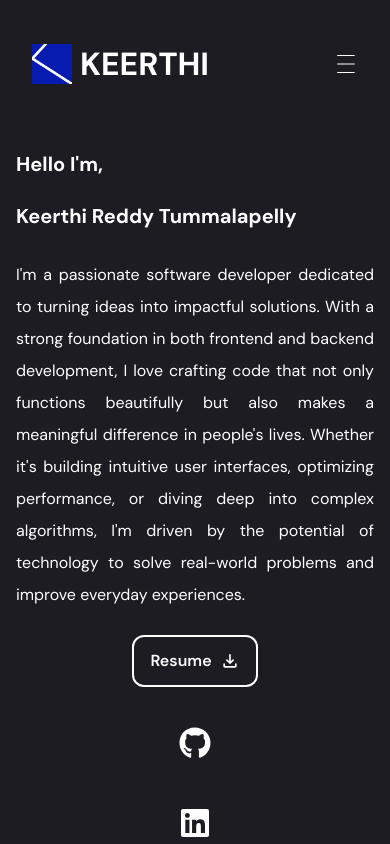
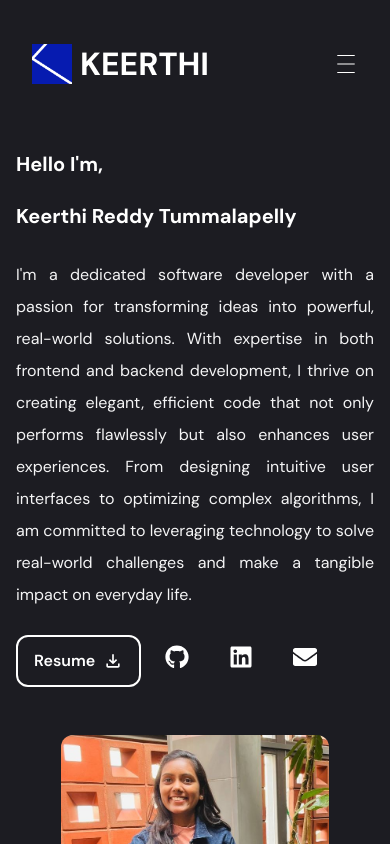
Before and after one commit to keerthireddytummalapelly/MyPortfolio, a Next.js app: page / in a window 390 px wide. Shown: the top 844 px of the page. Built offline with nearby package versions, Linux system fonts and the light colour scheme.

Commit message:
Latest changes

```diff
--- a/components/about.jsx
+++ b/components/about.jsx
@@ -9,7 +9,7 @@ import { MdOutlineFileDownload } from "react-icons/md";
 const words = [
   {
     text: "Keerthi Reddy Tummalapelly",
-    className: "text-white text-[20px] xl:text-[48px]",
+    className: "text-white text-[20px] lg:text-[40px] xl:text-[48px]",
   },
 ];
 
@@ -35,23 +35,23 @@ export default function About() {
   return (
     <div className="h-full pt-36">
       <div className="container mx-auto px-4">
-        <div className="flex flex-col xl:flex-row items-center xl:items-start justify-between xl:pt-8 xl:pd-24">
-          <div className="text-left xl:w-3/4 xl:mr-8">
-            <h1 className="text-[20px] xl:text-[32px] font-bold mb-6">
+        <div className="flex flex-col lg:flex-row items-center lg:items-start justify-between lg:pt-8 lg:pb-24">
+          <div className="text-left lg:w-3/4 lg:mr-8">
+            <h1 className="text-[20px] lg:text-[32px] font-bold mb-6">
               Hello I'm, <br />
               <TypewriterEffectSmooth words={words} />
             </h1>
-            <p className="text-white text-justify mb-6">
-              I'm a passionate software developer dedicated to turning ideas
-              into impactful solutions. With a strong foundation in both
-              frontend and backend development, I love crafting code that not
-              only functions beautifully but also makes a meaningful difference
-              in people's lives. Whether it's building intuitive user
-              interfaces, optimizing performance, or diving deep into complex
-              algorithms, I'm driven by the potential of technology to solve
-              real-world problems and improve everyday experiences.
+            <p className="text-zinc-100 text-justify mb-6">
+              I'm a dedicated software developer with a passion for transforming
+              ideas into powerful, real-world solutions. With expertise in both
+              frontend and backend development, I thrive on creating elegant,
+              efficient code that not only performs flawlessly but also enhances
+              user experiences. From designing intuitive user interfaces to
+              optimizing complex algorithms, I am committed to leveraging
+              technology to solve real-world challenges and make a tangible
+              impact on everyday life.
             </p>
-            <div className="flex flex-col xl:flex-row items-center gap-4 xl:gap-8 xl:space-x-8 space-y-4 xl:space-y-0 mb-6">
+            <div className="flex flex-row items-center gap-4 lg:gap-8 mb-6">
               <Link
                 href="https://drive.google.com/file/d/1QYc08J_FZxsRCe4EkXl9qigGh5Xlg8sL/view?usp=sharing"
                 target="_blank"
@@ -65,6 +65,7 @@ export default function About() {
                   </span>
                 </button>
               </Link>
+              <div className="flex flex-row gap-4">
                 {links.map((link, index) => (
                   <Link
                     key={index}
@@ -77,7 +78,7 @@ export default function About() {
                     <div className="h-8 w-8 ">
                       {React.cloneElement(link.icon, {
                         className:
-                        "text-white group-hover:text-primary text-[32px]",
+                          "text-white group-hover:text-primary text-[24px] lg:text-[32px]",
                       })}
                     </div>
                     <span className="absolute bottom-full mb-2 hidden w-max rounded px-2 py-1 text-xs text-white group-hover:block">
@@ -87,11 +88,12 @@ export default function About() {
                 ))}
               </div>
             </div>
-          <div className="mt-6 xl:mt-6 xl:w-3/4 flex-1">
+          </div>
+          <div className="flex mt-6 lg:mt-20 xl:mt-6 lg:w-1/2 flex-1 items-center justify-center">
             <img
               src="/assets/myPhoto.jpg"
               alt="Photo"
-              className="w-full h-full object-cover rounded-xl"
+              className="lg:w-full w-3/4 h-full object-cover rounded-xl"
             />
           </div>
         </div>
--- a/components/education.jsx
+++ b/components/education.jsx
@@ -83,13 +83,13 @@ const Education = () => {
         universityName="University at Albany"
         course="Master's in Computer Science"
       >
-        <p className="text-white">
+        <p className="text-zinc-100">
           Coursework : Algorithms and Data Structures, Data Mining, Database
           Systems, Operating Systems, Advanced Programming Concepts, Computer
           Networking, Software Engineering
         </p>
-        <p className="text-white">CGPA : 4.0/4.0</p>
-        <p className="text-white">
+        <p className="text-zinc-100">CGPA : 4.0/4.0</p>
+        <p className="text-zinc-100">
           Course Duration : January 2023 - December 2024
         </p>
       </ExpandableDiv>
@@ -97,13 +97,13 @@ const Education = () => {
         universityName="CVR College of Engineering"
         course="Bachelor of Technology in Computer Science and Engineering"
       >
-        <p className="text-white">
+        <p className="text-zinc-100">
           Relevant Coursework: Design and Analysis of Algorithms,
           Object-Oriented Programming, Cloud Computing
         </p>
-        <p className="text-white">CGPA: 9.95/10.0</p>
-        <p className="text-white">Course Duration: August 2017 - July 2021</p>
-        <p className="text-white">
+        <p className="text-zinc-100">CGPA: 9.95/10.0</p>
+        <p className="text-zinc-100">Course Duration: August 2017 - July 2021</p>
+        <p className="text-zinc-100">
           Recognition: Awarded a gold medal for being the top academic performer
           in the Computer Science department out of 300 students.
         </p>
--- a/components/footer.jsx
+++ b/components/footer.jsx
@@ -25,19 +25,18 @@ const links = [
 const Footer = () => {
   return (
     <footer className="bg-background w-screen h-auto flex flex-col items-center py-6">
-      {/* Copyright Link */}
+
       <div className="flex justify-center items-center mb-4">
         <Link
           href="https://github.com/"
           target="_blank"
           className="cursor-pointer hover:text-primary"
         >
-          &copy; Keerthi Reddy Tummalapelly - Portfolio
+          &copy; 2024 Keerthi Reddy Tummalapelly - Portfolio
         </Link>
       </div>
 
-      {/* Social Media Icons */}
-      <div className="flex flex-row items-center gap-4 xl:gap-8 space-y-4 xl:space-y-0">
+      <div className="flex flex-row items-center gap-4 xl:gap-8">
         {links.map((link, index) => (
           <Link
             key={index}
@@ -48,7 +47,7 @@ const Footer = () => {
             passHref
           >
             <span className="sr-only">{link.title}</span>
-            <div className="h-4 w-4">
+            <div className="h-4 w-4 flex items-center justify-center">
               {React.cloneElement(link.icon, {
                 className: "text-white group-hover:text-primary text-[16px]",
               })}
--- a/components/header.jsx
+++ b/components/header.jsx
@@ -74,7 +74,7 @@ const Header = () => {
             KEERTHI
           </span>
         </Link>
-        <div className="hidden xl:flex items-center gap-8">
+        <div className="hidden md:flex items-center gap-8">
           {links.map((link, index) => (
             <button
               key={index}
@@ -89,7 +89,7 @@ const Header = () => {
             </button>
           ))}
         </div>
-        <div className="xl:hidden">
+        <div className="md:hidden">
           <button
             onClick={toggleSidebar}
             className="flex justify-center items-center"
--- a/components/projects.jsx
+++ b/components/projects.jsx
@@ -13,14 +13,12 @@ export const projects = [
     githubLink: "https://github.com/keerthireddytummalapelly/MEME",
   },
   {
-    title: "Traffic Surveillance System",
-    description: `A real-time traffic monitoring system to take time allocation decisions according to the traffic density and eventually
-        indicate location of violating vehicles. Implemented computer vision algorithms for vehicle detection and employed Deep Learning
-        models for advanced traffic flow analysis and prediction. This system enhances traffic management strategies by providing valuable
-        insights on traffic flow.`,
-    technologies: "Machine Learning and Deep Learning",
-    link: "",
-    githubLink: "",
+    title: "CacheSync",
+    description: `This project consists of a file upload and download application with three main components: a client, a server, and a cache. The application supports file transfers using two transport protocols:
+    TCP and stop-and-wait (SNW) over UDP. The goal of this project is to practice Application and Transport Layer skills by implementing (i) a cache service for file exchange, and (ii) two reliable data transport protocols.`,
+    technologies: "Python, Socket-Programming, TCP, UDP",
+    link: "https://github.com/keerthireddytummalapelly/CacheSync",
+    githubLink: "https://github.com/keerthireddytummalapelly/CacheSync",
   },
   {
     title: "My Portfolio",
@@ -29,7 +27,7 @@ export const projects = [
     technologies: "Next JS, Tailwind CSS, Framer Motion",
     link: "https://github.com/keerthireddytummalapelly/myportfolio",
     githubLink: "https://github.com/keerthireddytummalapelly/myportfolio",
-    websiteLink: "",
+    websiteLink: "https://keerthireddytummalapelly.com",
   },
 ];
 
--- a/components/ui/card-hover-effect.jsx
+++ b/components/ui/card-hover-effect.jsx
@@ -90,7 +90,7 @@ export const Card = ({
               href={githubLink}
               target="_blank"
               rel="noopener noreferrer"
-              className="absolute top-4 right-4 text-white hover:text-gray-500"
+              className="absolute top-4 right-4 mt-4 text-white hover:text-gray-500"
             >
               <FaGithub size={24} />
             </a>
@@ -100,7 +100,7 @@ export const Card = ({
               href={websiteLink}
               target="_blank"
               rel="noopener noreferrer"
-              className="absolute top-4 right-16 text-white hover:text-gray-500"
+              className="absolute top-4 right-16 mt-4 text-white hover:text-gray-500"
             >
               <FaLink size={24} />
             </a>
```
Also changed, not shown: 1 other file (tests, documents, lock files or other folders). Lines whose indentation alone changed are shown as unchanged.
